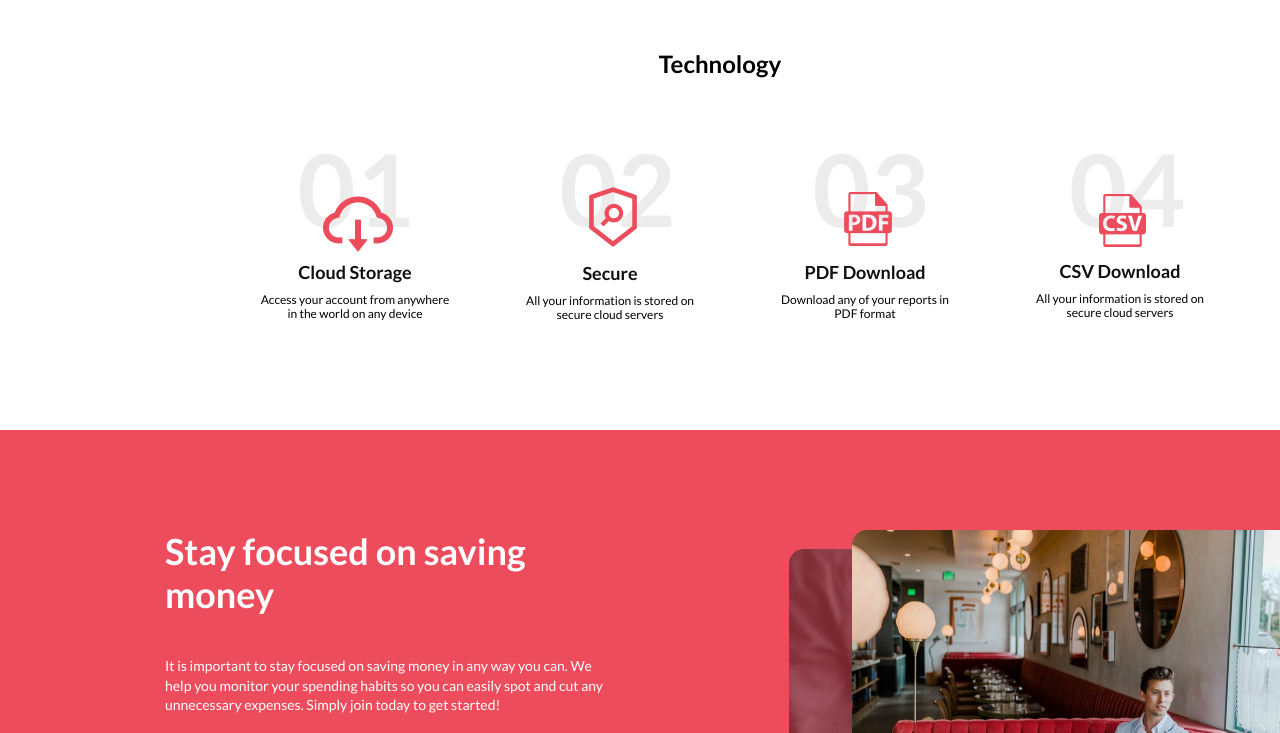
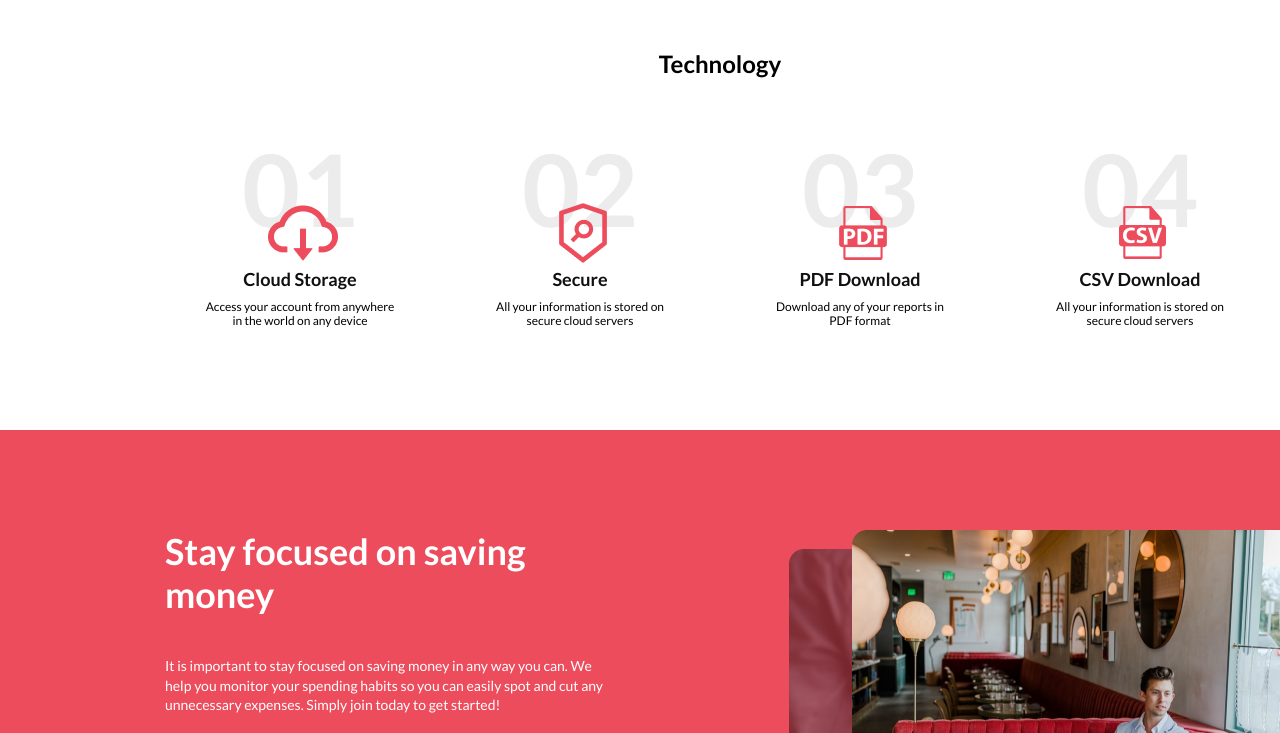
Before and after one commit to D1medron/CloudBudget, a plain HTML site: page index.html in a window 1280 px wide. Shown: the part 1980-2713 px from the top of the page. Drawn offline with Linux system fonts and the light colour scheme.

Commit message:
update section "Technology"

```diff
--- a/#source/css/style.scss
+++ b/#source/css/style.scss
@@ -73,11 +73,6 @@
 		content: url(/img/emojione-flag-for-flag-united-states.svg);
 		left: 15%;
 		bottom: -10px;
-	// display: inline;
-	// background-image: url(/img/emojione-flag-for-flag-united-states.svg);
-	// background-size: 32px 32px;
-	//  right: 20%;
-	//  top: 8%;
   }
 }
 
@@ -278,36 +273,29 @@
 		display: flex;
 		justify-content: center;
 		align-items: center;
+		gap: 25px;
 	}
 	&__item {
 		width: 255px;
 		height: 226px;
+		position: relative;
+	}
+	&__wrapper {
+		position: absolute;
+		display: grid;
+		justify-content: center;
+		align-items: center;
+		width: 80px;
+		height: 80px;
+		top: 65px;
+		left: 90px;
 	}
 	&__item span {
-		position: absolute;
 		font-style: normal;
 		font-weight: bold;
 		font-size: 100px;
 		line-height: 120px;
 		color: rgba(16, 16, 16, 0.08);
-	}
-	&__item img {
-		position: relative;
-		top: 25%;
-		left: 8%;
-	}
-	&__item-img-1 {
-		margin-bottom: 50px;
-	}
-	&__item-img-2 {
-		margin-bottom: 65px;
-	}
-	&__item-img-3 {
-		margin-bottom: 60px;
-	}
-	&__item-img-4 {
-		padding: 10px;
-		margin-bottom: 55px;
 	}
 	&__item h3 {
 		font-style: normal;
@@ -315,14 +303,13 @@
 		font-size: 18px;
 		line-height: 22px;
 		color: #101010;
-		padding-left: 35px;
+		margin-top: 20px;
 	}
 	&__item p {
 		font-style: normal;
 		font-weight: normal;
 		font-size: 12px;
 		line-height: 14px;
-		padding-left: 35px;
 		margin-top: 10px;
 	}
 }
--- a/index.html
+++ b/index.html
@@ -93,7 +93,9 @@
 			<ul class="technology__list">
 				<li class="technology__item">
 					<span>01</span>
-					<img class="technology__item-img-1" src="/img/technology-card-1.png" alt="">
+					<div class="technology__wrapper">
+						<img class="technology__item-img-1" src="/img/technology-card-1.png" alt="">
+					</div>
 					<h3>Cloud Storage</h3>
 					<p>
 						Access your account from anywhere<br> in the world on any device
@@ -101,7 +103,9 @@
 				</li>
 				<li class="technology__item">
 					<span>02</span>
-					<img class="technology__item-img-2" src="/img/technology-card-2.png" alt="">
+					<div class="technology__wrapper">
+						<img class="technology__item-img-2" src="/img/technology-card-2.png" alt="">
+					</div>
 					<h3>Secure</h3>
 					<p>
 						All your information is stored on<br> secure cloud servers
@@ -109,7 +113,9 @@
 				</li>
 				<li class="technology__item">
 					<span>03</span>
-					<img class="technology__item-img-3" src="/img/technology-card-3.png" alt="">
+					<div class="technology__wrapper">
+						<img class="technology__item-img-3" src="/img/technology-card-3.png" alt="">
+					</div>
 					<h3>PDF Download</h3>
 					<p>
 						Download any of your reports in<br> PDF format
@@ -117,7 +123,9 @@
 				</li>
 				<li class="technology__item">
 					<span>04</span>
-					<img class="technology__item-img-4" src="/img/technology-card-4.png" alt="">
+					<div class="technology__wrapper">
+						<img class="technology__item-img-4" src="/img/technology-card-4.png" alt="">
+					</div>
 					<h3>CSV Download</h3>
 					<p>
 						All your information is stored on<br> secure cloud servers
```
Also changed, not shown: css/style.css.
